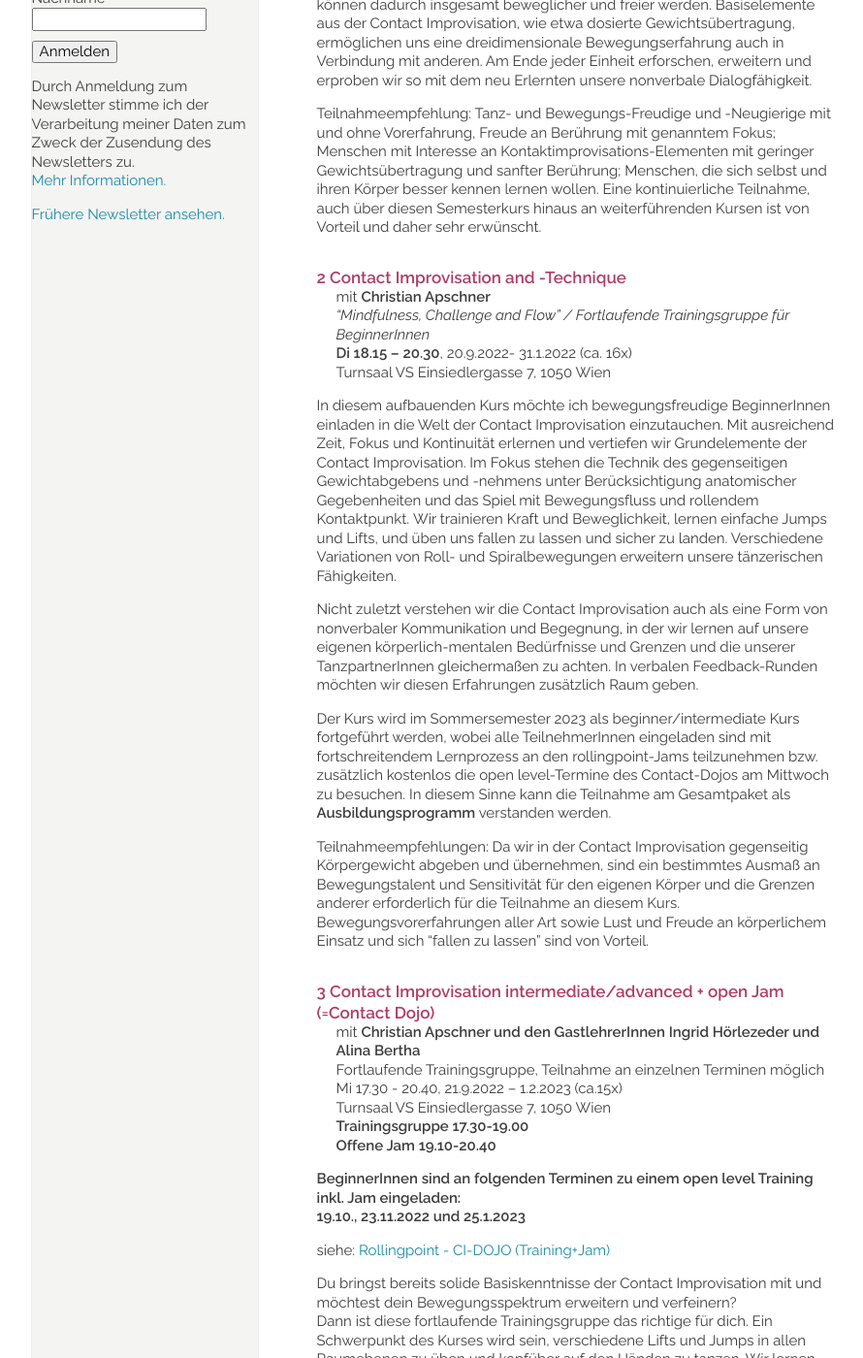
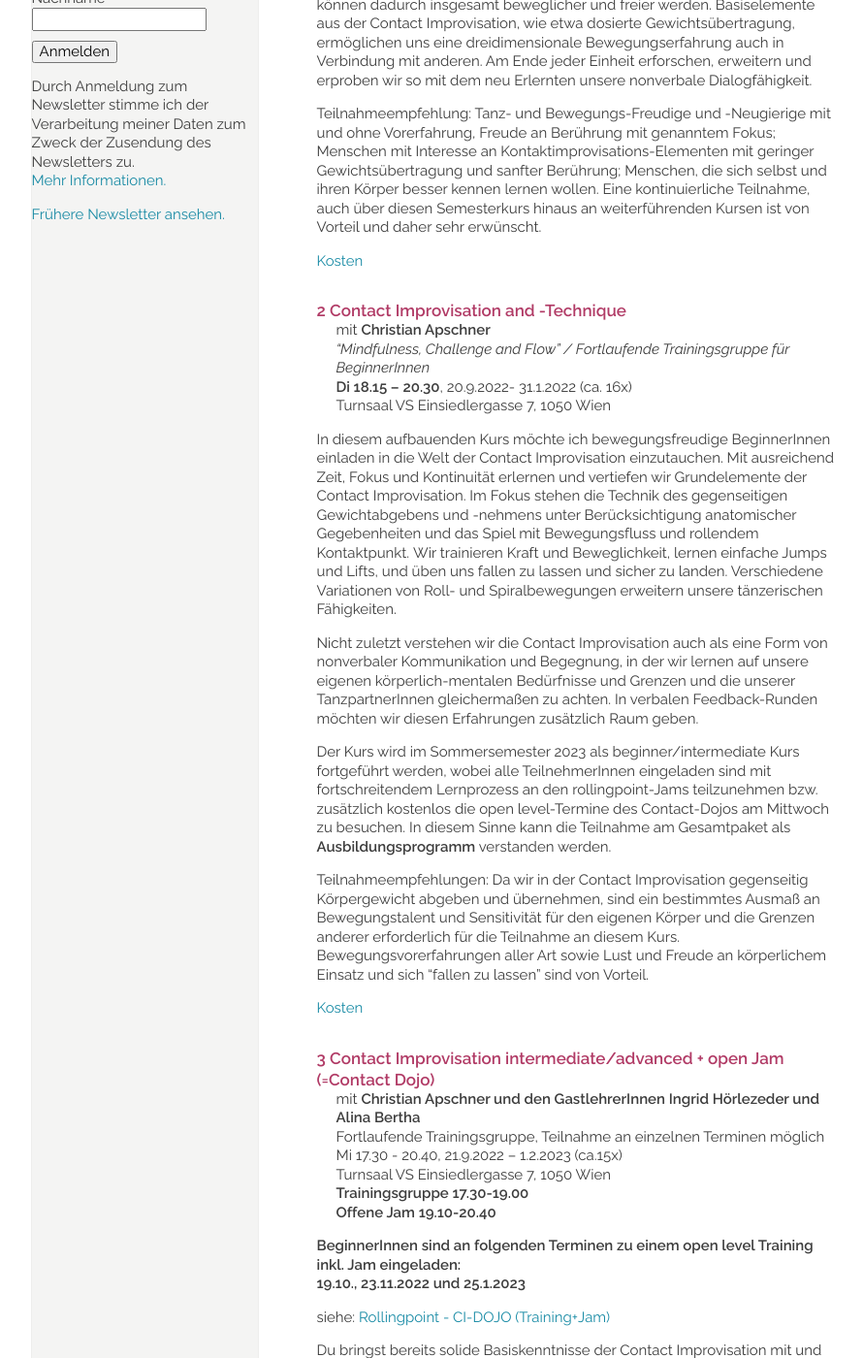
Before and after one commit to manulari/rollingpointat, a Jekyll site: the page built from _pages_de/kurse.md, in a window 1280 px wide and 1400 px high, scrolled down 1065 px. Shown: the whole window at 97% size, without its empty margins (152-1042 px from the left). Built offline with Jekyll 4.4.1, drawn with Linux system fonts in a browser that asks for light colours; comment, search, counter and statistics services are not loaded.

Commit message:
Update page (de) “kurse”

```diff
--- a/_pages_de/kurse.md
+++ b/_pages_de/kurse.md
@@ -52,6 +52,8 @@ Menschen, die sich selbst und ihren Körper besser kennen lernen wollen. Eine ko
 Teilnahme, auch über diesen Semesterkurs hinaus an weiterführenden Kursen ist von Vorteil und
 daher sehr erwünscht.
 
+[Kosten](#kosten)
+
 <div class="named-anchor" id="di"></div>
 
 #### 2 Contact Improvisation and -Technique
@@ -68,6 +70,8 @@ Nicht zuletzt verstehen wir die Contact Improvisation auch als eine Form von non
 Der Kurs wird im Sommersemester 2023 als beginner/intermediate Kurs fortgeführt werden, wobei alle TeilnehmerInnen eingeladen sind mit fortschreitendem Lernprozess an den rollingpoint-Jams teilzunehmen bzw. zusätzlich kostenlos die open level-Termine des Contact-Dojos am Mittwoch zu besuchen. In diesem Sinne kann die Teilnahme am Gesamtpaket als **Ausbildungsprogramm** verstanden werden.
 
 Teilnahmeempfehlungen: Da wir in der Contact Improvisation gegenseitig Körpergewicht abgeben und übernehmen, sind ein bestimmtes Ausmaß an Bewegungstalent und Sensitivität für den eigenen Körper und die Grenzen anderer erforderlich für die Teilnahme an diesem Kurs. Bewegungsvorerfahrungen aller Art sowie Lust und Freude an körperlichem Einsatz und sich "fallen zu lassen" sind von Vorteil.
+
+[Kosten](#kosten)
 
 <div class="named-anchor" id="mi"></div>
 
@@ -92,6 +96,8 @@ Jeweils 3-4 Termine werden von den GastlehrerInnen **Ingrid Hörlezeder** und **
 
 Die offene Jam im Anschluss an das Training lädt zum freien Contact Improvisations-Tanzen ein. KursteilnehmerInnen sind eingeladen an den drei offenen open level-Terminen (s.o.) kostenlos FreundInnen zum Kennenlernen der Contact Improvisation in den Contact Dojo mitzubringen.
 
+[Kosten](#kosten)
+
 <div class="named-anchor" id="do"></div>
 
 #### 4 CI Körpertraining + „Bounce and Shake"
@@ -104,6 +110,12 @@ Turnsaal VS Gilgegasse 12, 1090 Wien
 Das dreidimensionale Bewegungsverständnis, wie es aus der Praxis der CI erwächst, ist Basis aller rollingpoint Kurse. In diesem Kurs fließt dieses Körperwissen in ein ganzheitliches Verständnis von Training ein. Daneben finden sich Elemente aus Yoga, Qi Gong, Mentastics, dem zeitgenössischen Tanz, Anatomical Release Technique u.a. Trainingsmethoden. Insgesamt erwartet euch ein gezieltes Kräftigungs-, Beweglichkeits- und Koordinationstraining auf Yoga-Matten und danach noch eine gute halbe Stunde Abshaken und freies Tanzen zu ausgewählten soundscapes und beats. **Gut für die Gesundheit und macht Spaß!** Nicht nur für CI-TänzerInnen als gutes Basistraining geeignet.
 
 Die Termine des abwechselnd von maRia und Christian geleiteten Kurses können auch einzeln besucht werden.
+
+[Kosten](#kosten)
+
+
+
+<div class="named-anchor" id="Kosten"></div>
 
 ### Schnupperstunden, Kursanmeldung und Kosten
 
```
